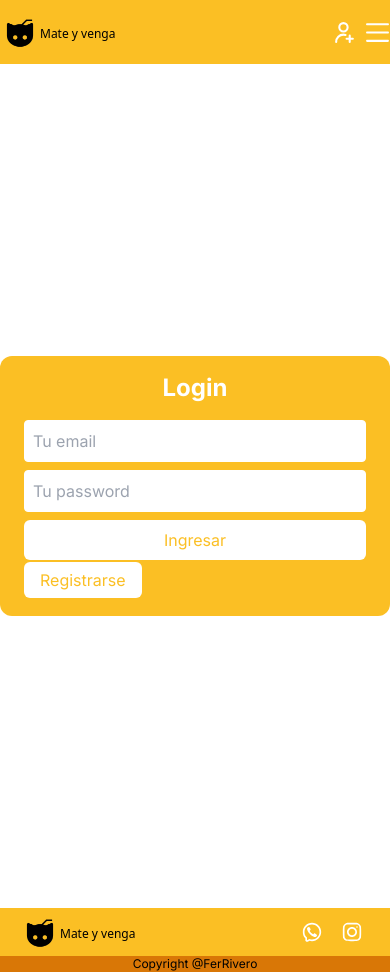
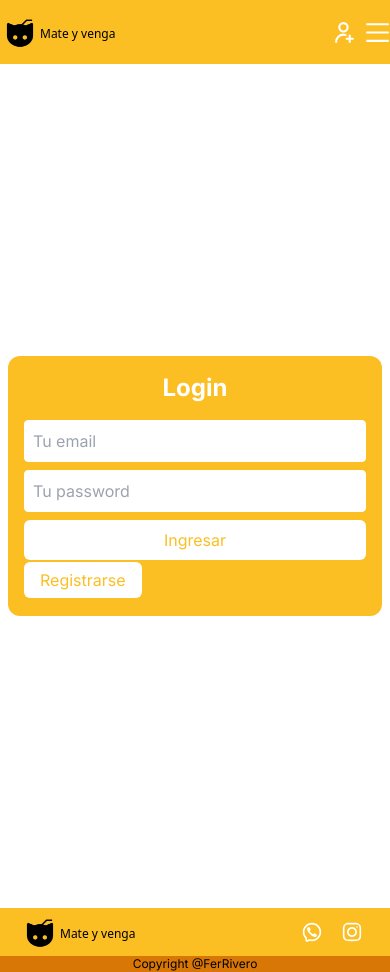
Before and after one commit to Mishainx/next-1-preentrega, a Next.js app: page /login in a window 390 px wide. Built offline with nearby package versions, Linux system fonts and the light colour scheme; no server answers.

Commit message:
modificaciones

```diff
--- a/app/components/auth/LoginForm.js
+++ b/app/components/auth/LoginForm.js
@@ -44,7 +44,7 @@ const LoginForm = () => {
     <div className="flex justify-center items-center w-screen h-screen z-10">
       <form
         onSubmit={handleSubmit}
-        className="bg-amber-400 py-4 px-6 rounded-xl w-full max-w-md"
+        className="bg-amber-400 py-4 px-4 sm:px-6 rounded-xl w-full max-w-md mx-2 sm:mx-0"
       >
         <h2 className="text-2xl font-bold text-center text-white mb-4">Login</h2>
         <input
```
